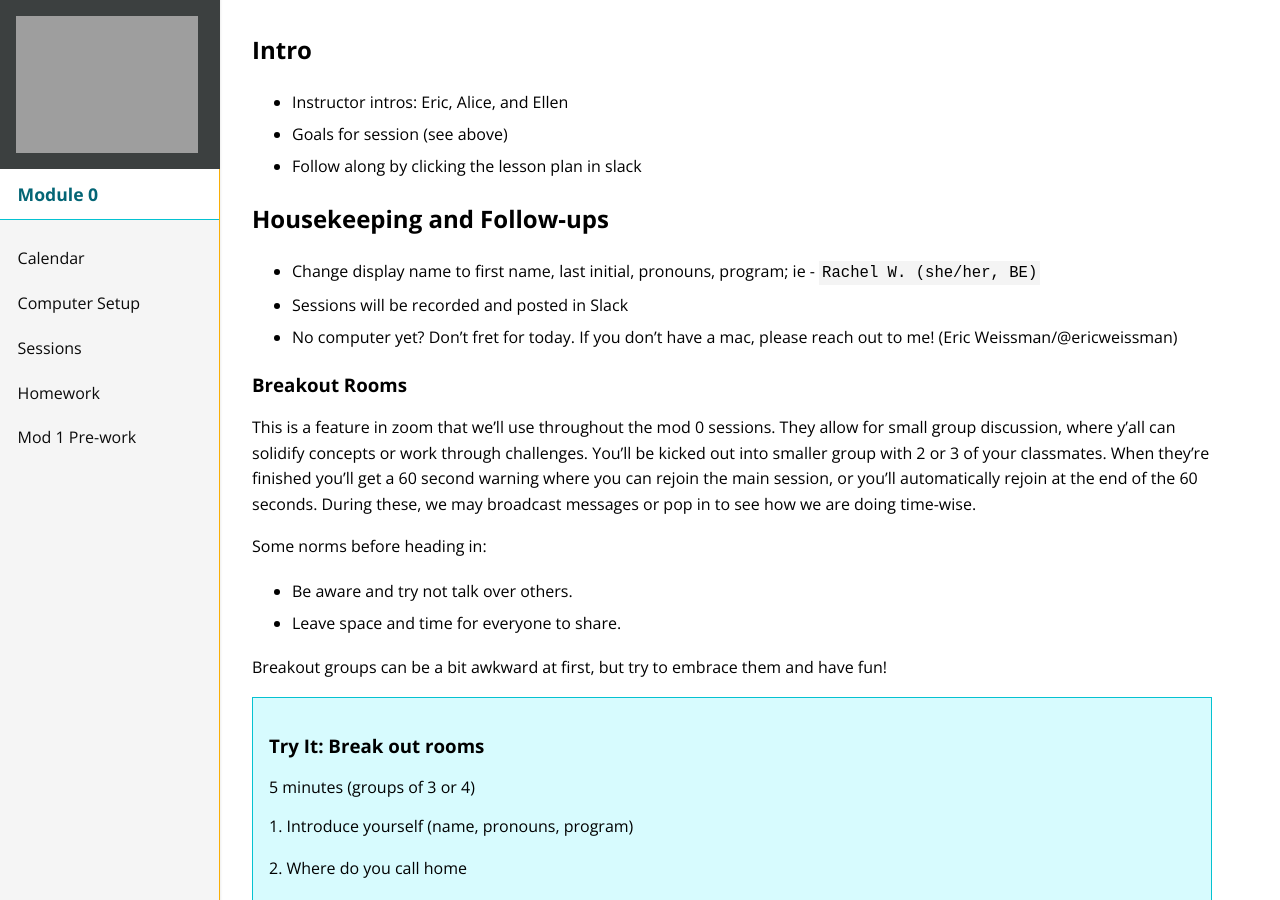
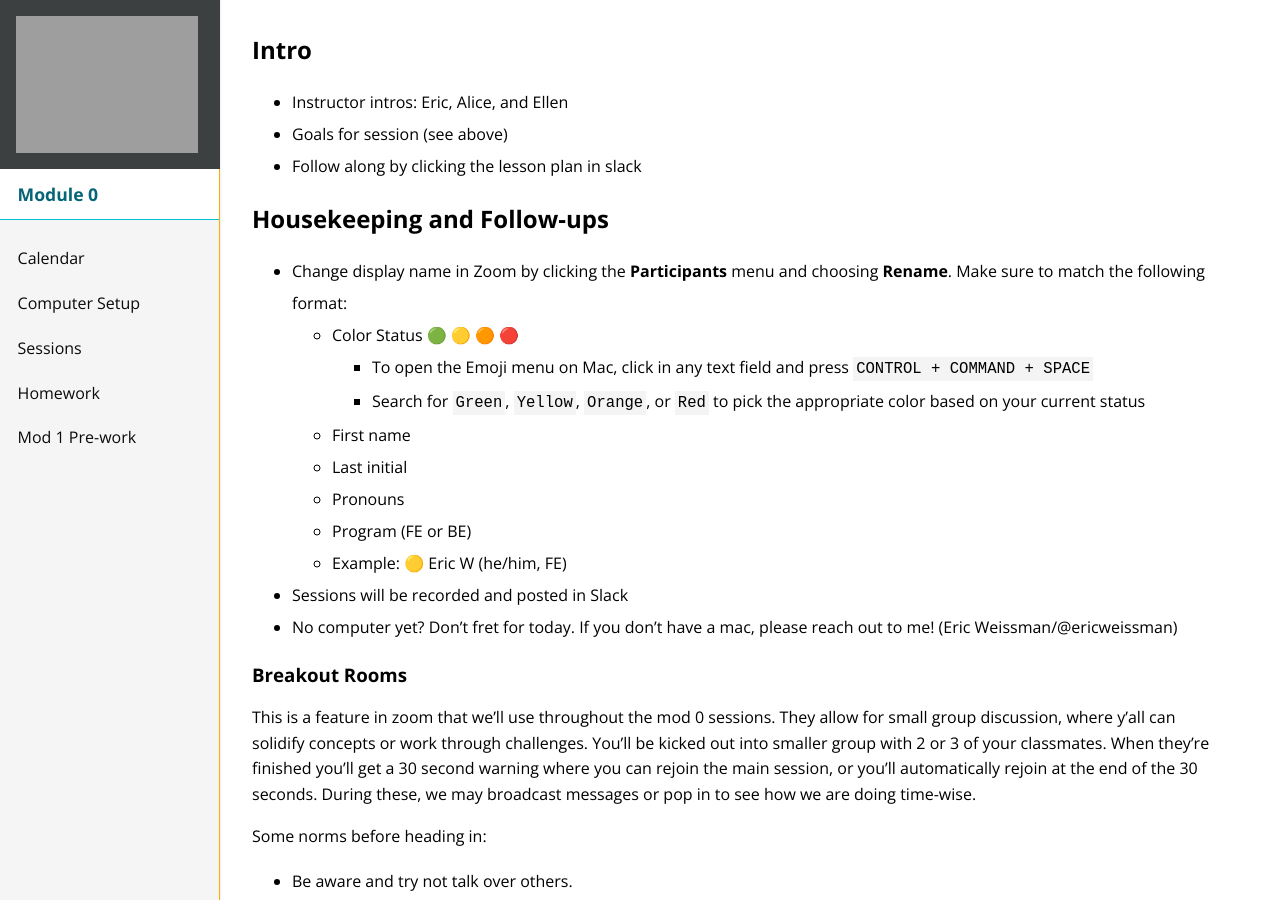
Before and after one commit to turingschool/mod-0-curriculum, a Jekyll site: the page built from session1/index.md, in a window 1280 px wide and 900 px high, scrolled down 535 px. Built offline with Jekyll 4.4.1, drawn with Linux system fonts in a browser that asks for light colours; nearby versions of some CDN libraries.

Commit message:
Adjust instructions for zoom renaming

```diff
--- a/session1/index.md
+++ b/session1/index.md
@@ -49,13 +49,21 @@ subheading: The Stack, Keyboard Shortcuts, Googling, and Data Types
 
 ## Housekeeping and Follow-ups
 
-* Change display name to first name, last initial, pronouns, program; ie - `Rachel W. (she/her, BE)`
+* Change display name in Zoom by clicking the **Participants** menu and choosing **Rename**. Make sure to match the following format:
+  - Color Status 🟢 🟡 🟠 🔴
+    - To open the Emoji menu on Mac, click in any text field and press `CONTROL + COMMAND + SPACE`
+    - Search for `Green`, `Yellow`, `Orange`, or `Red` to pick the appropriate color based on your current status
+  - First name
+  - Last initial
+  - Pronouns
+  - Program (FE or BE)
+  - Example: 🟡 Eric W (he/him, FE)
 * Sessions will be recorded and posted in Slack
 * No computer yet? Don't fret for today. If you don't have a mac, please reach out to me! (Eric Weissman/@ericweissman)
 
 ### Breakout Rooms
 
-This is a feature in zoom that we'll use throughout the mod 0 sessions. They allow for small group discussion, where y'all can solidify concepts or work through challenges. You'll be kicked out into smaller group with 2 or 3 of your classmates. When they're finished you'll get a 60 second warning where you can rejoin the main session, or you'll automatically rejoin at the end of the 60 seconds. During these, we may broadcast messages or pop in to see how we are doing time-wise.
+This is a feature in zoom that we'll use throughout the mod 0 sessions. They allow for small group discussion, where y'all can solidify concepts or work through challenges. You'll be kicked out into smaller group with 2 or 3 of your classmates. When they're finished you'll get a 30 second warning where you can rejoin the main session, or you'll automatically rejoin at the end of the 30 seconds. During these, we may broadcast messages or pop in to see how we are doing time-wise.
 
 Some norms before heading in:
 * Be aware and try not talk over others.
```
